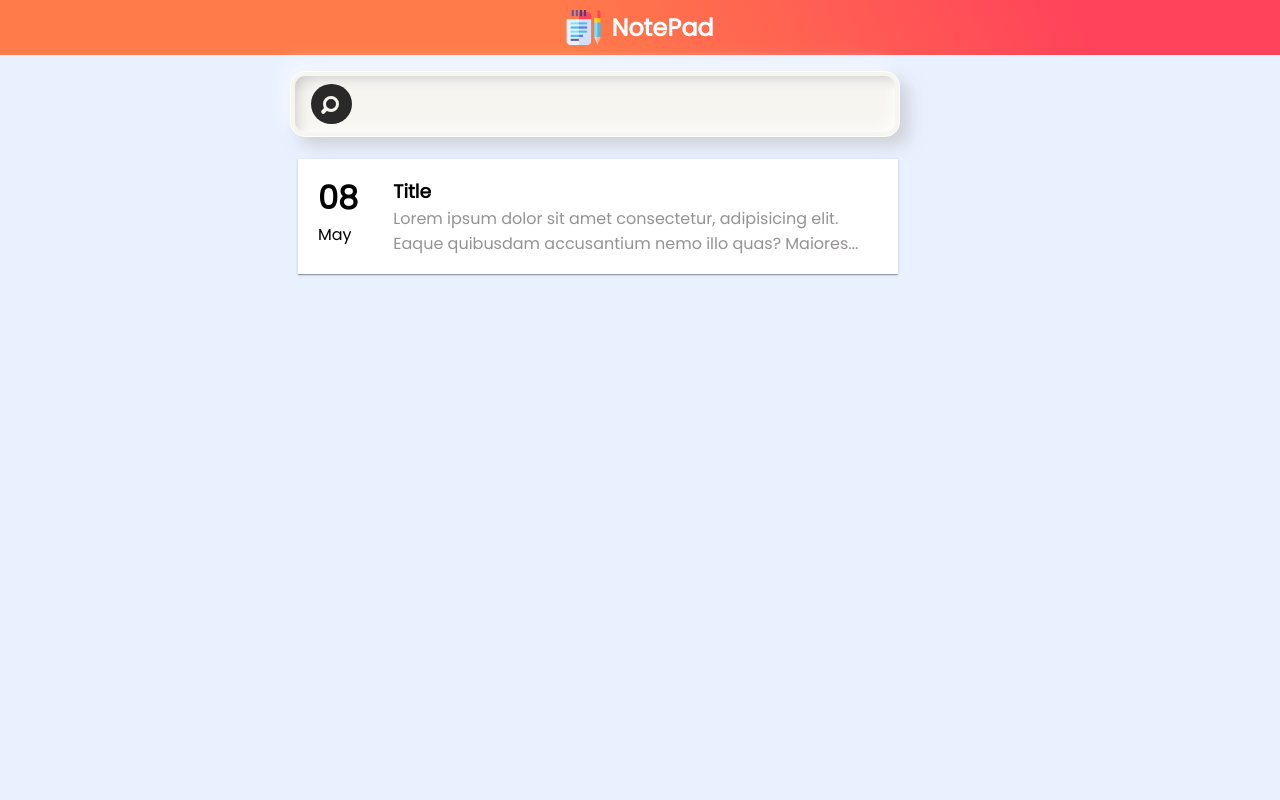
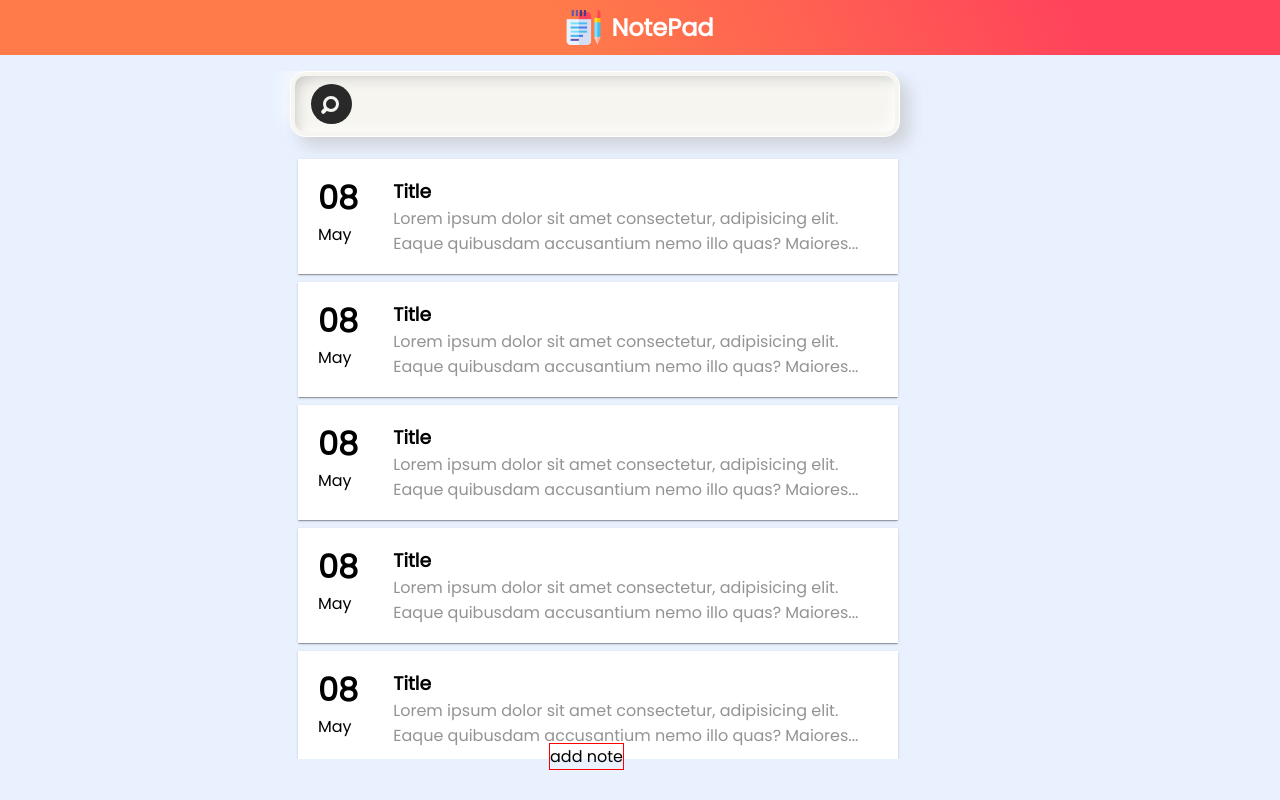
Before and after one commit to Moro-Afriyie/Note-App, an Angular app: page / in a window 1280 px wide. Built offline with nearby package versions, Linux system fonts and the light colour scheme.

Commit message:
new note icon added

```diff
--- a/src/app/notepad-page/notepad-page.component.html
+++ b/src/app/notepad-page/notepad-page.component.html
@@ -22,5 +22,50 @@
                 <p class="card__body">{{body| truncate : 110 : true }}</p>
             </div>
         </div>
+
+        <div class="card-container">
+            <div class="card__date">
+                <h1 class="card__date__day">08</h1>
+                <p class="card__date__month">May</p>
+            </div>
+            <div class="card__content">
+                <h3 class="card__title">Title</h3>
+                <p class="card__body">{{body| truncate : 110 : true }}</p>
+            </div>
+        </div>
+
+        <div class="card-container">
+            <div class="card__date">
+                <h1 class="card__date__day">08</h1>
+                <p class="card__date__month">May</p>
+            </div>
+            <div class="card__content">
+                <h3 class="card__title">Title</h3>
+                <p class="card__body">{{body| truncate : 110 : true }}</p>
+            </div>
+        </div>
+        <div class="card-container">
+            <div class="card__date">
+                <h1 class="card__date__day">08</h1>
+                <p class="card__date__month">May</p>
+            </div>
+            <div class="card__content">
+                <h3 class="card__title">Title</h3>
+                <p class="card__body">{{body| truncate : 110 : true }}</p>
+            </div>
+        </div>
+        <div class="card-container">
+            <div class="card__date">
+                <h1 class="card__date__day">08</h1>
+                <p class="card__date__month">May</p>
+            </div>
+            <div class="card__content">
+                <h3 class="card__title">Title</h3>
+                <p class="card__body">{{body| truncate : 110 : true }}</p>
+            </div>
+        </div>
+    </div>
+    <div class="add__note">
+        <p>add note</p>
     </div>
 </div>
--- a/src/app/notepad-page/notepad-page.component.scss
+++ b/src/app/notepad-page/notepad-page.component.scss
@@ -4,6 +4,7 @@
     max-width: 700px;
     margin: auto;
     height: 100%;
+    position: relative;
 }
 
 .notepad__search {
@@ -145,6 +146,7 @@ form {
     max-width: 580px;
     padding: 10px;
     cursor: pointer;
+    position: relative;
     // background-color: #eaeaea02;
     background-color: white;
     box-shadow: 0 2px 1px -1px rgb(0 0 0 / 20%), 0 1px 1px 0 rgb(0 0 0 / 14%), 0 1px 3px 0 rgb(0 0 0 / 12%);
@@ -176,3 +178,11 @@ form {
         color: rgba(145, 142, 142, 0.959);
     }
 }
+
+.add__note {
+    position: absolute;
+    border: 1px solid red;
+    z-index: 100;
+    bottom: 30px;
+    left: 37%;
+}
```
